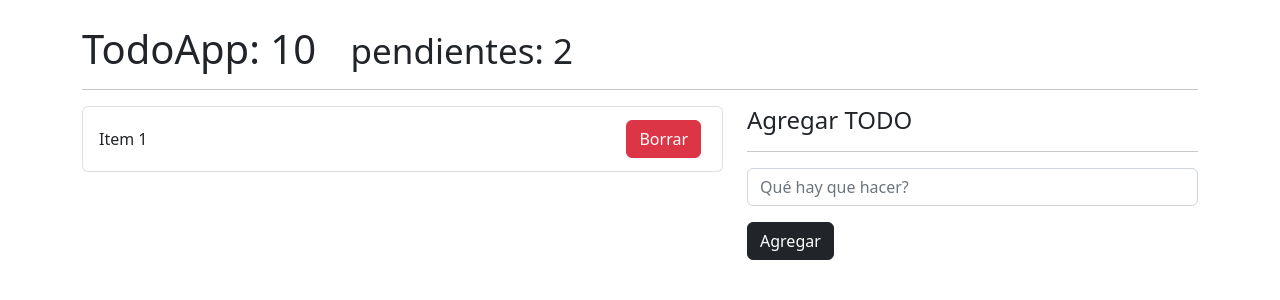
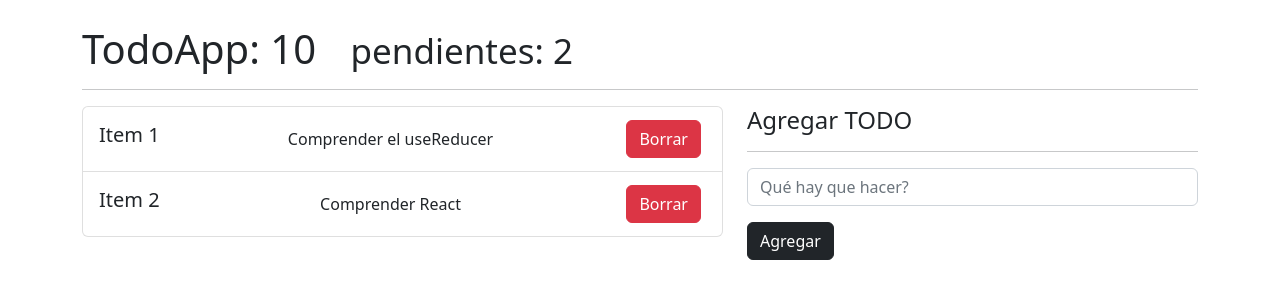
Before and after one commit to jeremyandes/react-cero-a-experto, a React (Vite) app in the folder apps/05-hooks-app/: page / in a window 1280 px wide. Shown: the top 300 px of the page. Built offline with nearby package versions, Linux system fonts and the light colour scheme.

Commit message:
144. Resolución de la tarea - TodoApp

```diff
--- a/apps/05-hooks-app/src/08-useReducer/TodoApp.jsx
+++ b/apps/05-hooks-app/src/08-useReducer/TodoApp.jsx
@@ -1,16 +1,18 @@
 import { useReducer } from "react"
 import { todoReducer } from "./todoReducer";
+import { TodoAdd } from "./components/TodoAdd";
+import { TodoList } from "./components/TodoList";
 
 const initialState = [
     {
-        id: crypto.randomUUID(),
+        id: 1,
         description: 'Comprender el useReducer',
         done: false,
         timestamp: new Date().getTime(),
     },
     {
-        id: crypto.randomUUID(),
-        description: 'Comprender el useReducer',
+        id: 2,
+        description: 'Comprender React',
         done: false,
         timestamp: new Date().getTime(),
     },
@@ -20,6 +22,10 @@ export const TodoApp = () => {
 
     const [todos, dispatch] = useReducer(todoReducer, initialState);
 
+    const handleNewTodo = (todo) => {
+        console.log(todo);
+    }
+
     return (
         <div className="container">
             <h1>TodoApp: 10 <small className="mx-4">pendientes: 2</small></h1>
@@ -27,20 +33,12 @@ export const TodoApp = () => {
 
             <div className="row">
                 <div className="col-7">
-                    <ul className="list-group">
-                        <li className="list-group-item d-flex justify-content-between align-items-center">
-                            <span>Item 1</span>
-                            <button className="btn btn-danger">Borrar</button>
-                        </li>
-                    </ul>
+                    <TodoList todos={todos} />
                 </div>
                 <div className="col-5">
                     <h4>Agregar TODO</h4>
                     <hr />
-                    <form>
-                        <input type="text" placeholder="Qué hay que hacer?" className="form-control" />
-                    </form>
-                    <button className="btn btn-dark mx-0 mt-3" type="submit">Agregar</button>
+                    <TodoAdd onNewTodo={handleNewTodo} />
                 </div>
             </div>
 
--- /dev/null
+++ b/apps/05-hooks-app/src/08-useReducer/components/TodoAdd.jsx
@@ -0,0 +1,31 @@
+import { useEffect } from "react";
+import { useForm } from "../../hooks/useForm";
+
+export const TodoAdd = ({ onNewTodo }) => {
+    const { description, onInputChange, onResetForm } = useForm({
+        description: ''
+    })
+
+    const onFormSubmit = (event) => {
+        event.preventDefault();
+        if (description.length === 0) return;
+
+        const newTodo = {
+            id: new Date().getTime(),
+            done: false,
+            description,
+        }
+
+        onNewTodo(newTodo);
+        onResetForm();
+    }
+
+    return (
+        <>
+            <form onSubmit={onFormSubmit}>
+                <input type="text" name="description" value={description} onChange={onInputChange} placeholder="Qué hay que hacer?" className="form-control" />
+                <button className="btn btn-dark mx-0 mt-3" type="submit">Agregar</button>
+            </form>
+        </>
+    )
+}
--- /dev/null
+++ b/apps/05-hooks-app/src/08-useReducer/components/TodoItem.jsx
@@ -0,0 +1,9 @@
+export const TodoItem = ({ item }) => {
+    return (
+        <li key={item.id} className="list-group-item d-flex justify-content-between align-items-center">
+            <h5>Item {item.id}</h5>
+            <span>{item.description}</span>
+            <button className="btn btn-danger">Borrar</button>
+        </li>
+    )
+}
--- /dev/null
+++ b/apps/05-hooks-app/src/08-useReducer/components/TodoList.jsx
@@ -0,0 +1,15 @@
+import { TodoItem } from "./TodoItem"
+
+export const TodoList = ({ todos = [] }) => {
+    return (
+        <>
+            <ul className="list-group">
+                {
+                    todos.map(todo => (
+                        <TodoItem key={todo.id} item={todo} />
+                    ))
+                }
+            </ul>
+        </>
+    )
+}
```
